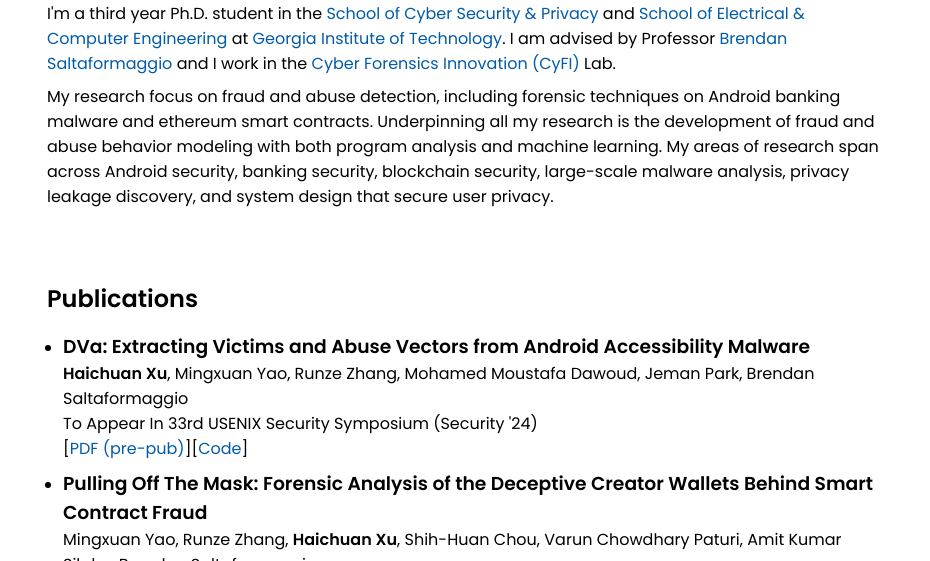
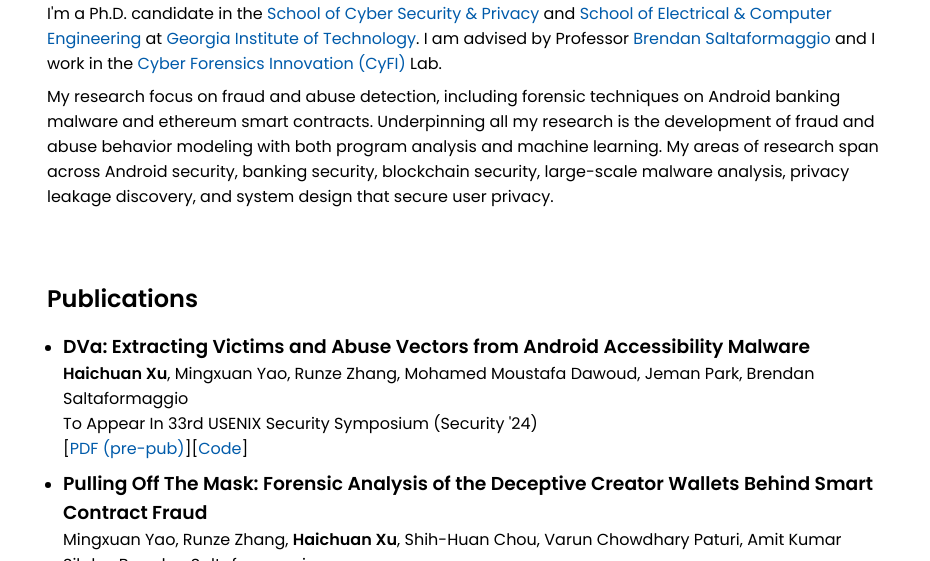
Before and after one commit to haichuanxuken/haichuanxuken.github.io, a plain HTML site: page index.html in a window 1280 px wide. Shown: the part 539-1100 px from the top of the page, without its empty margins (175-1105 px from the left). Drawn offline with Linux system fonts and the light colour scheme.

Commit message:
phd_candidate

```diff
--- a/index.html
+++ b/index.html
@@ -37,7 +37,7 @@
     <section class="container">
         <h2 class="header">About Me</h2>
         <p>
-            I'm a third year Ph.D. student in the <a href="https://scp.cc.gatech.edu">School of Cyber Security & Privacy</a> and <a href="https://ece.gatech.edu">School of Electrical & Computer Engineering</a> at <a href="https://www.gatech.edu">Georgia Institute of Technology</a>. I am advised by Professor <a href="https://saltaformaggio.ece.gatech.edu">Brendan Saltaformaggio</a> and I work in the <a href="https://cyfi.ece.gatech.edu">Cyber Forensics Innovation (CyFI)</a> Lab.
+            I'm a Ph.D. candidate in the <a href="https://scp.cc.gatech.edu">School of Cyber Security & Privacy</a> and <a href="https://ece.gatech.edu">School of Electrical & Computer Engineering</a> at <a href="https://www.gatech.edu">Georgia Institute of Technology</a>. I am advised by Professor <a href="https://saltaformaggio.ece.gatech.edu">Brendan Saltaformaggio</a> and I work in the <a href="https://cyfi.ece.gatech.edu">Cyber Forensics Innovation (CyFI)</a> Lab.
         </p>
         <p>
             My research focus on fraud and abuse detection, including forensic techniques on Android banking malware and ethereum smart contracts. Underpinning all my research is the development of fraud and abuse behavior modeling with both program analysis and machine learning. My areas of research span across Android security, banking security, blockchain security, large-scale malware analysis, privacy leakage discovery, and system design that secure user privacy.
```
